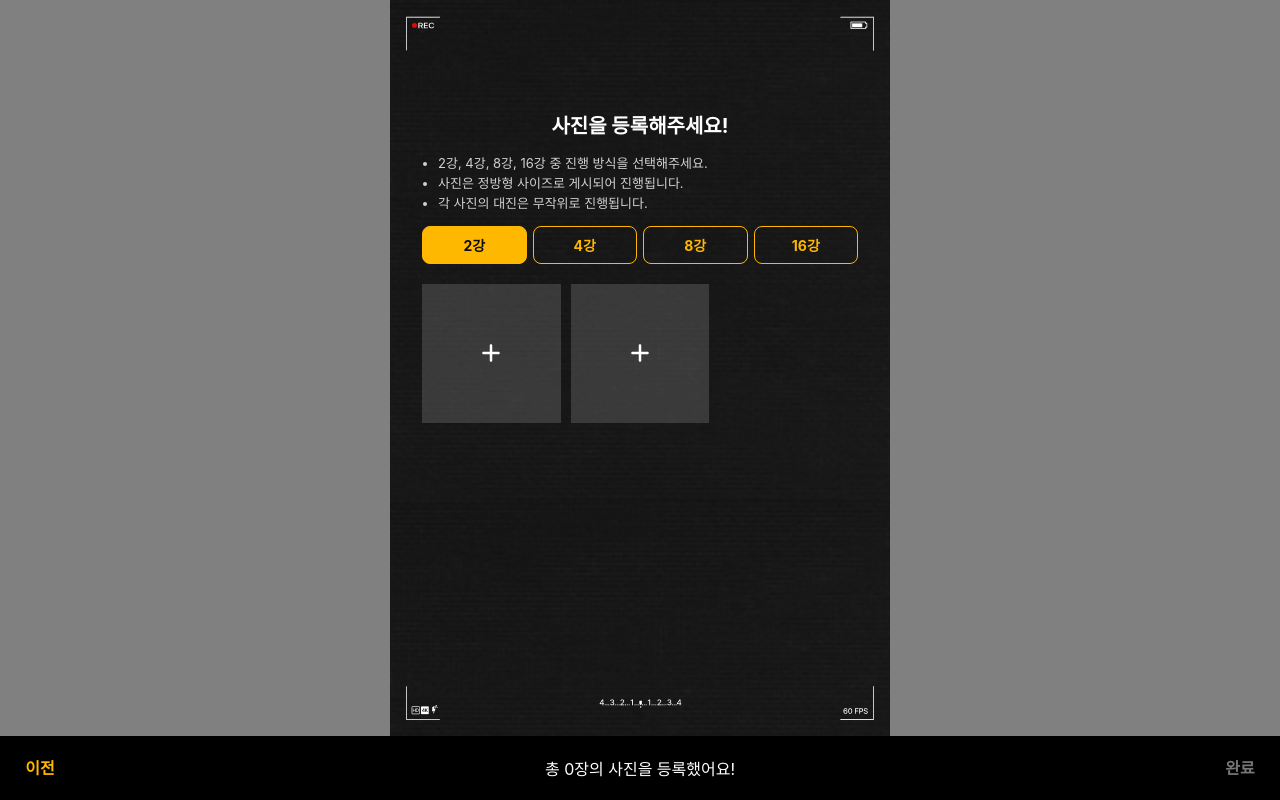
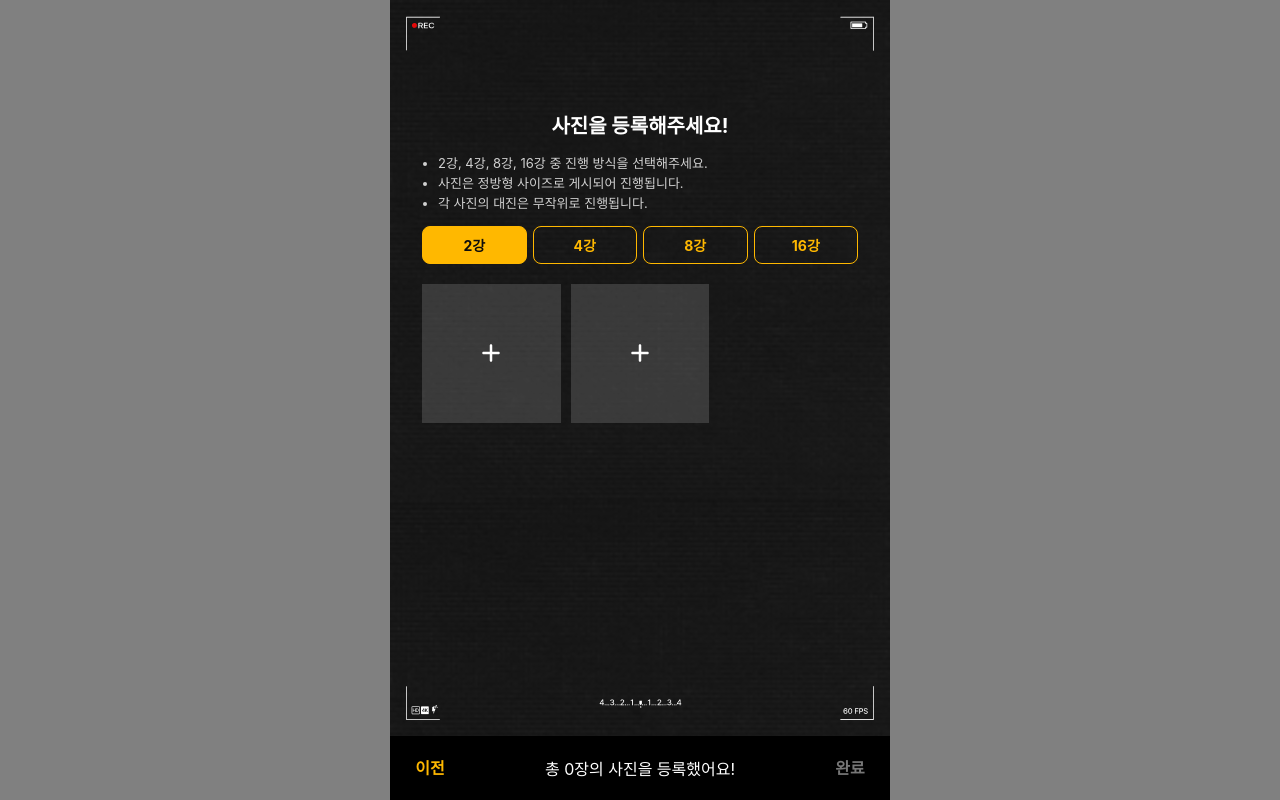
Before and after one commit to r-4bb1t/metavv-photo-frontend, a Next.js app: page /new in a window 1280 px wide. Built offline with nearby package versions, Linux system fonts and the light colour scheme; a web font is replaced by a local one.

Commit message:
fix: 버튼 디바이스 하단 고정

```diff
--- a/styles/Layout.module.scss
+++ b/styles/Layout.module.scss
@@ -56,7 +56,8 @@
 .footer {
   position: fixed;
   bottom: 0;
-  left: 0;
-  right: 0;
+  width: 100%;
+  min-width: 320px;
+  max-width: 500px;
   height: 4rem;
 }
```
